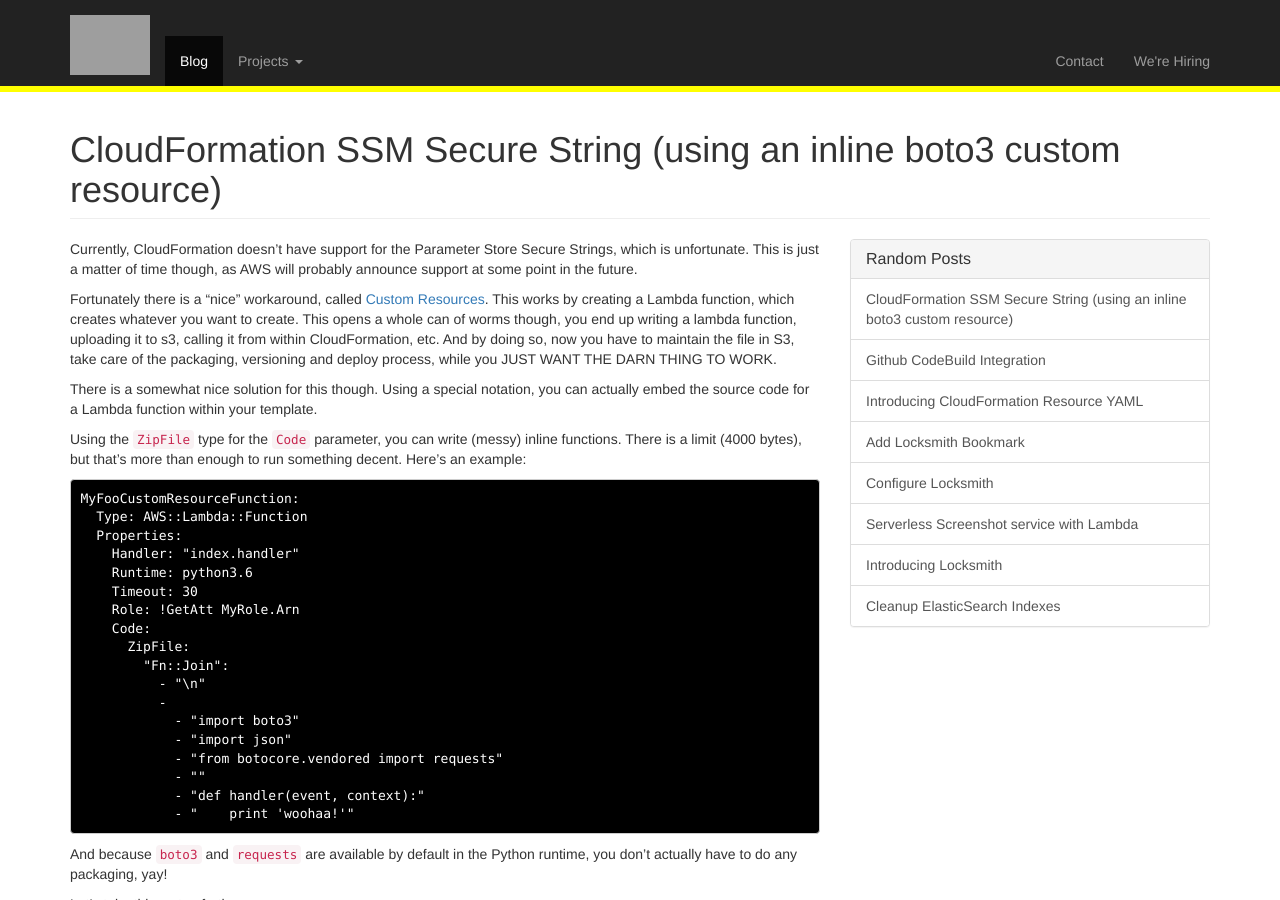
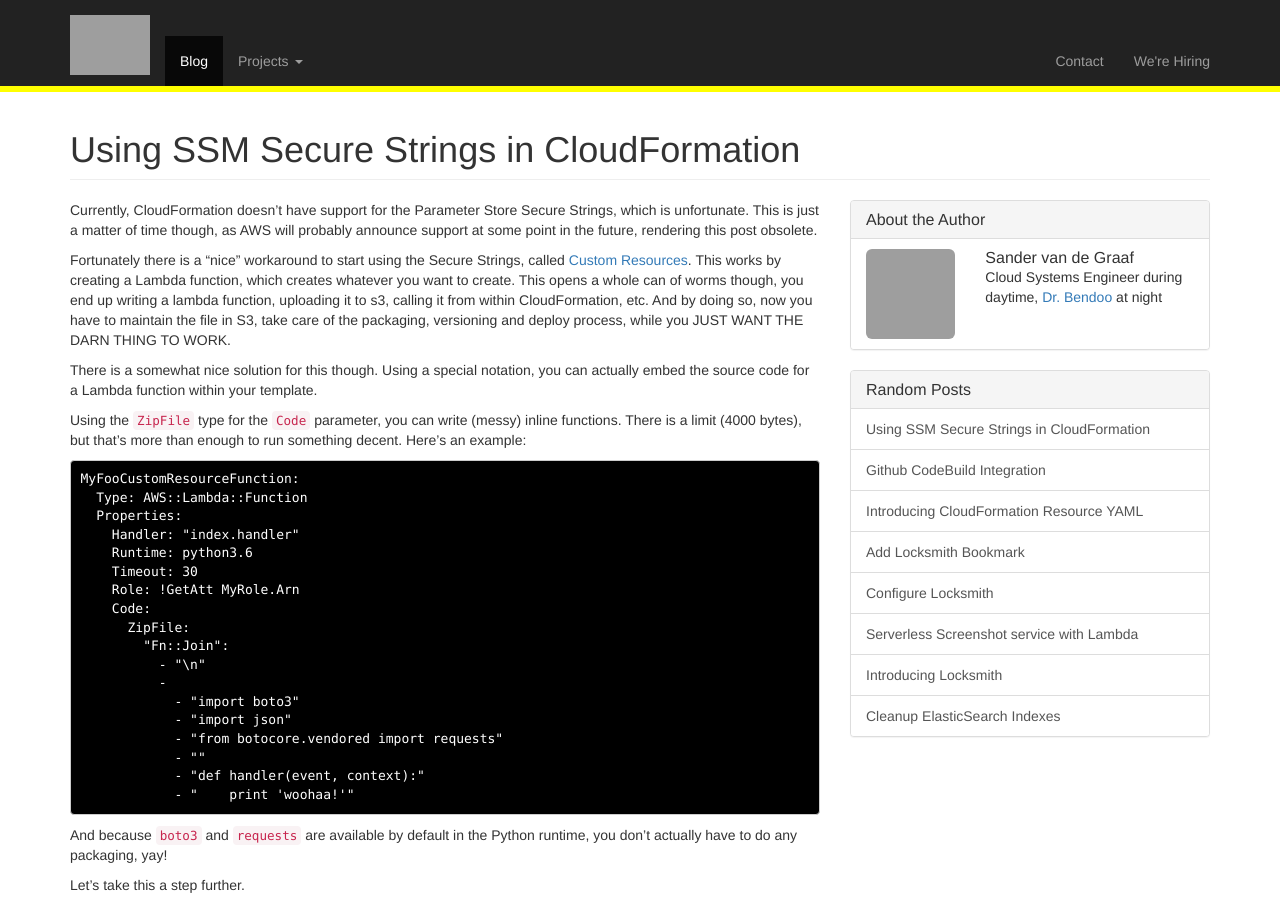
Before and after one commit to sentiampc/sentialabs.github.io, a Jekyll site: the page built from _posts/2018-04-13-CloudFormation-ssm-secure-string-support-boto3-custom-resource.md, in a window 1280 px wide and 900 px high. Built offline with Jekyll 4.4.1, drawn with Linux system fonts in a browser that asks for light colours; nearby versions of some CDN libraries; grey boxes are pictures that could not be loaded.

Commit message:
fix all the things

```diff
--- a/_config.yaml
+++ b/_config.yaml
@@ -1,8 +1,9 @@
 name: sentialabs.io
+title: sentialabs.io
 highlighter: rouge
 exclude: [ Gemfile, Gemfile.lock, README.md ]
 url: sentialabs.io
 
-gems:
+plugins:
   - jekyll-gist
   - jekyll-gravatar
--- a/_posts/2018-04-13-CloudFormation-ssm-secure-string-support-boto3-custom-resource.md
+++ b/_posts/2018-04-13-CloudFormation-ssm-secure-string-support-boto3-custom-resource.md
@@ -1,11 +1,13 @@
 ---
 layout: post
-title: CloudFormation SSM Secure String (using an inline boto3 custom resource)
+title: Using SSM Secure Strings in CloudFormation
+banner: /assets/posts/2018-04-13-ssm-secure-string/banner.png
+author: svdgraaf
 ---
 
-Currently, CloudFormation doesn't have support for the Parameter Store Secure Strings, which is unfortunate. This is just a matter of time though, as AWS will probably announce support at some point in the future.
+Currently, CloudFormation doesn't have support for the Parameter Store Secure Strings, which is unfortunate. This is just a matter of time though, as AWS will probably announce support at some point in the future, rendering this post obsolete.
 
-Fortunately there is a "nice" workaround, called [Custom Resources](https://docs.aws.amazon.com/AWSCloudFormation/latest/UserGuide/template-custom-resources.html). This works by creating a Lambda function, which creates whatever you want to create.
+Fortunately there is a "nice" workaround to start using the Secure Strings, called [Custom Resources](https://docs.aws.amazon.com/AWSCloudFormation/latest/UserGuide/template-custom-resources.html). This works by creating a Lambda function, which creates whatever you want to create.
 This opens a whole can of worms though, you end up writing a lambda function, uploading it to s3, calling it from within CloudFormation, etc.
 And by doing so, now you have to maintain the file in S3, take care of the packaging, versioning and deploy process, while you JUST WANT THE DARN THING TO WORK.
 
```
Also changed, not shown: assets/posts/2018-04-13-ssm-secure-string/banner.png (added).
